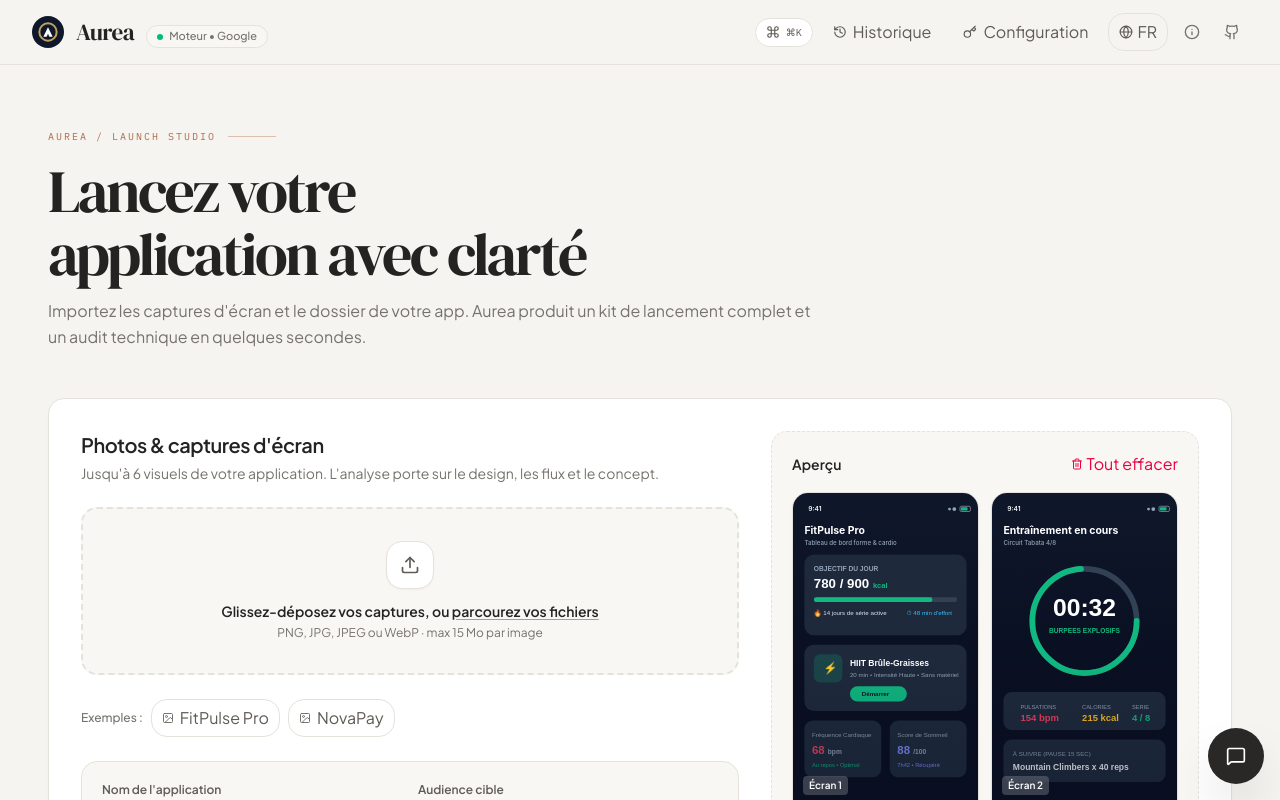
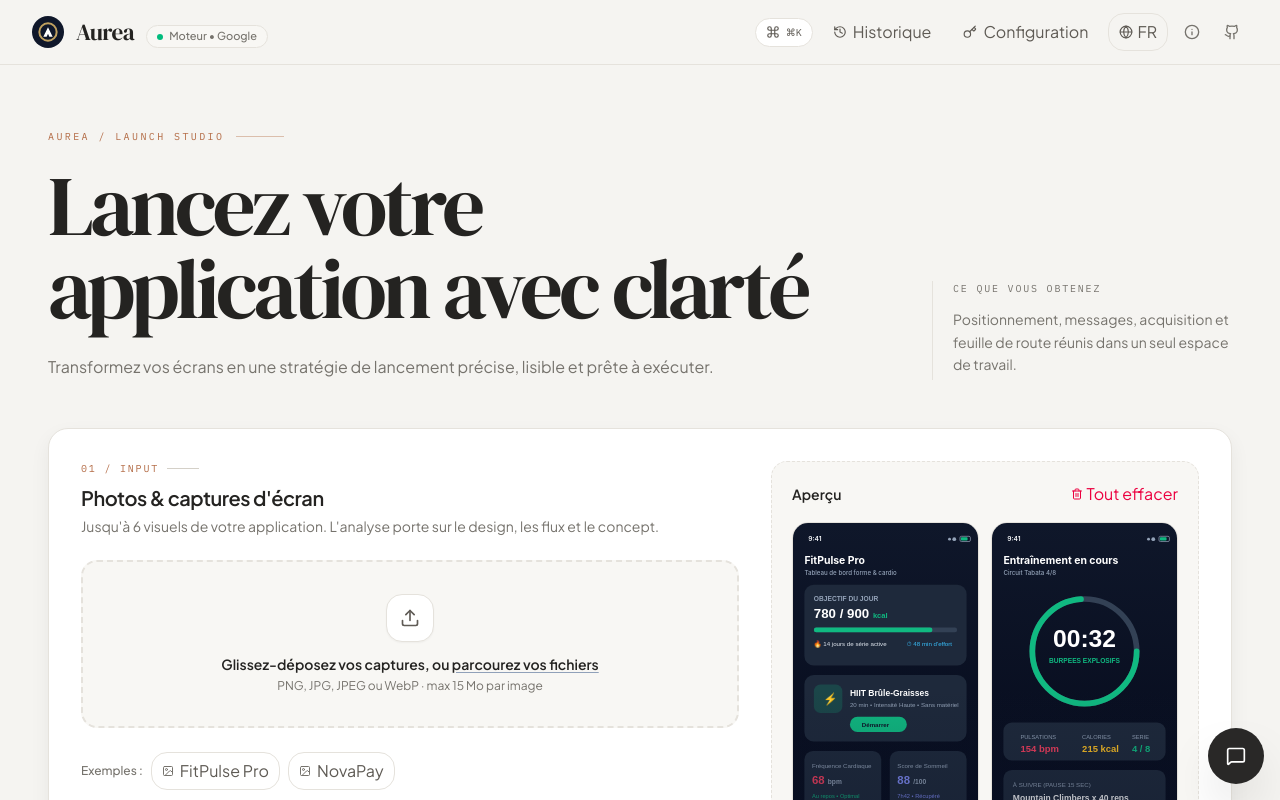
Before and after one commit to shinzarou-eng/aurea, a React (Vite) app: page / in a window 1280 px wide. Shown: the top 800 px of the page. Built offline with nearby package versions, Linux system fonts and the light colour scheme.

Commit message:
Polir l’interface Aurea pour un rendu plus premium

```diff
--- a/src/App.tsx
+++ b/src/App.tsx
@@ -342,14 +342,20 @@
       {/* Main Container */}
       <main className="grow max-w-[1400px] w-full mx-auto px-4 sm:px-8 lg:px-12 py-12 lg:py-16">
         {/* Page Header */}
-        <div className="mb-12 max-w-3xl">
-          <div className="mb-4 flex items-center gap-3"><span className="font-mono text-[10px] uppercase tracking-[0.2em] text-[var(--color-accent)]">AUREA / LAUNCH STUDIO</span><span className="h-px w-12 bg-[var(--color-accent)]/40" /></div>
-          <h1 className="font-serif text-4xl sm:text-5xl lg:text-6xl font-normal text-[var(--color-text)] tracking-tight leading-[1.05]">
-            Lancez votre application avec clarté
-          </h1>
-          <p className="text-base text-slate-500 mt-3 max-w-3xl leading-relaxed">
-            Importez les captures d'écran et le dossier de votre app. Aurea produit un kit de lancement complet et un audit technique en quelques secondes.
-          </p>
+        <div className="mb-12 grid gap-10 lg:grid-cols-[minmax(0,1fr)_300px] lg:items-end">
+          <div>
+            <div className="mb-5 flex items-center gap-3"><span className="font-mono text-[10px] uppercase tracking-[0.24em] text-[var(--color-accent)]">AUREA / LAUNCH STUDIO</span><span className="h-px w-12 bg-[var(--color-accent)]/40" /></div>
+            <h1 className="max-w-4xl font-serif text-5xl sm:text-6xl lg:text-[5.3rem] font-normal text-[var(--color-text)] tracking-tight leading-[0.98]">
+              Lancez votre application avec clarté
+            </h1>
+            <p className="text-base text-slate-500 mt-6 max-w-2xl leading-relaxed">
+              Transformez vos écrans en une stratégie de lancement précise, lisible et prête à exécuter.
+            </p>
+          </div>
+          <div className="hidden lg:block border-l border-[var(--color-border-strong)] pl-5 pb-1">
+            <p className="font-mono text-[10px] uppercase tracking-[0.18em] text-[var(--color-text-subtle)]">Ce que vous obtenez</p>
+            <p className="mt-3 text-sm leading-relaxed text-[var(--color-text-muted)]">Positionnement, messages, acquisition et feuille de route réunis dans un seul espace de travail.</p>
+          </div>
         </div>
 
         {/* Upload & Configuration Section */}
--- a/src/components/OverviewSection.tsx
+++ b/src/components/OverviewSection.tsx
@@ -17,12 +17,14 @@
   };
 
   return (
-    <div id="section-overview" className="bg-white rounded-2xl border border-slate-200 shadow-xs p-6 mb-8 scroll-mt-24">
+    <div id="section-overview" className="bg-[var(--color-surface-elevated)] rounded-[1.25rem] border border-[var(--color-border)] shadow-[var(--shadow-md)] p-6 sm:p-8 mb-10 scroll-mt-24">
       {/* Section Header */}
       <div className="flex flex-col sm:flex-row sm:items-center justify-between gap-2 pb-5 border-b border-slate-100 mb-6">
         <div>
-          <div className="flex items-center space-x-2">
-            <span className="text-xs font-bold uppercase tracking-wider text-emerald-600 bg-emerald-50 px-2.5 py-1 rounded-md">
+          <div className="flex items-center gap-3 mb-2">
+            <span className="font-mono text-[10px] uppercase tracking-[0.18em] text-[var(--color-accent)]">02 / SIGNAL</span>
+            <span className="h-px w-8 bg-[var(--color-border-strong)]" />
+            <span className="text-[10px] font-bold uppercase tracking-wider text-[var(--color-text-subtle)]">
               Module 1
             </span>
             <h3 className="text-lg font-bold text-slate-900">Analyse de Marque & Positionnement</h3>
--- a/src/components/UploadSection.tsx
+++ b/src/components/UploadSection.tsx
@@ -153,11 +153,12 @@
   }[engineConfig.provider] || `Google (${engineConfig.model || "gemini-3.8-flash"})`;
 
   return (
-    <div className="bg-white rounded-2xl border border-[var(--color-border)] shadow-sm p-6 sm:p-8 mb-8">
+    <div className="bg-[var(--color-surface-elevated)] rounded-[1.25rem] border border-[var(--color-border)] shadow-[var(--shadow-md)] p-6 sm:p-8 mb-10">
       <div className="grid grid-cols-1 lg:grid-cols-5 gap-8">
         {/* Left column: upload + context + action */}
         <div className="lg:col-span-3 space-y-6">
           <div>
+            <div className="flex items-center gap-2 mb-2"><span className="font-mono text-[10px] uppercase tracking-[0.18em] text-[var(--color-accent)]">01 / INPUT</span><span className="h-px w-8 bg-[var(--color-border-strong)]" /></div>
             <h2 className="text-lg sm:text-xl font-semibold text-slate-900 tracking-tight">
               Photos & captures d'écran
             </h2>
--- a/src/index.css
+++ b/src/index.css
@@ -97,4 +97,10 @@
 main > div:first-child p { color: var(--color-text-muted); }
 section, [id^="section-"] { scroll-margin-top: 7.5rem; }
 
+input, select, textarea { transition: border-color 160ms ease, box-shadow 160ms ease, background-color 160ms ease; }
+input:focus, select:focus, textarea:focus { border-color: var(--color-accent) !important; box-shadow: 0 0 0 4px rgba(179, 107, 69, .12) !important; }
+button { transition: transform 160ms ease, box-shadow 160ms ease, background-color 160ms ease, border-color 160ms ease; }
+button:not(:disabled):hover { transform: translateY(-1px); }
+
+
 @supports (text-wrap: balance) { h1, h2, h3 { text-wrap: balance; } }
```
